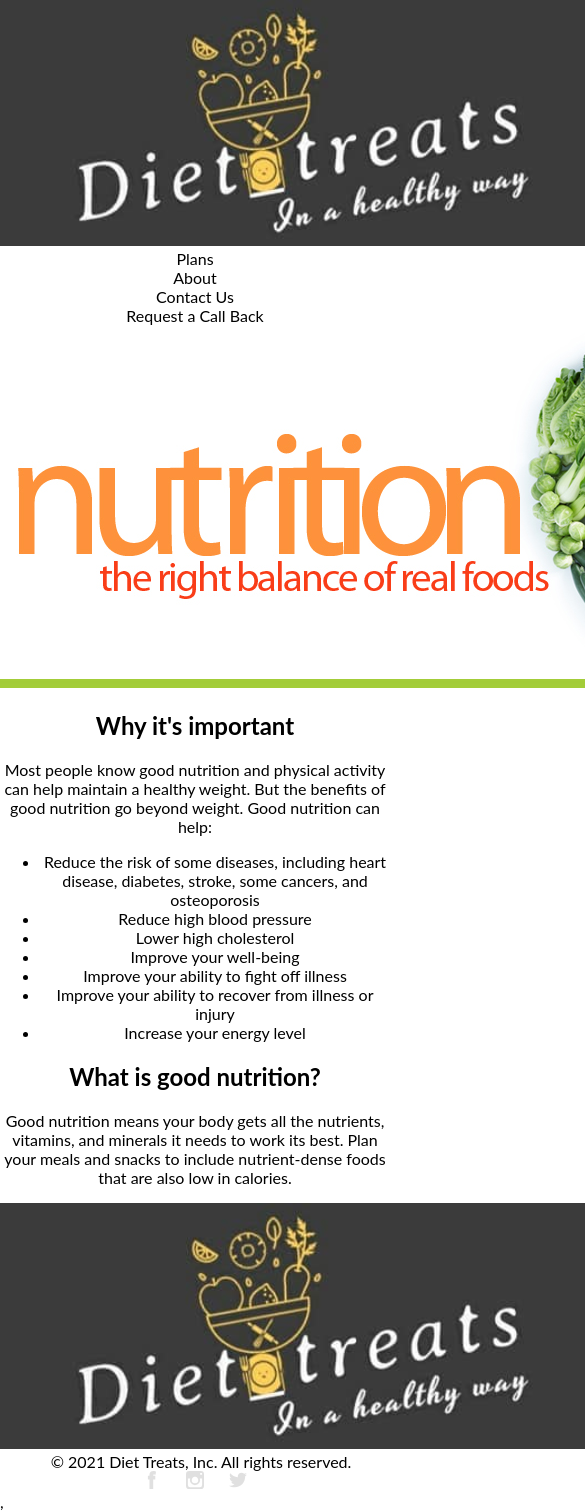
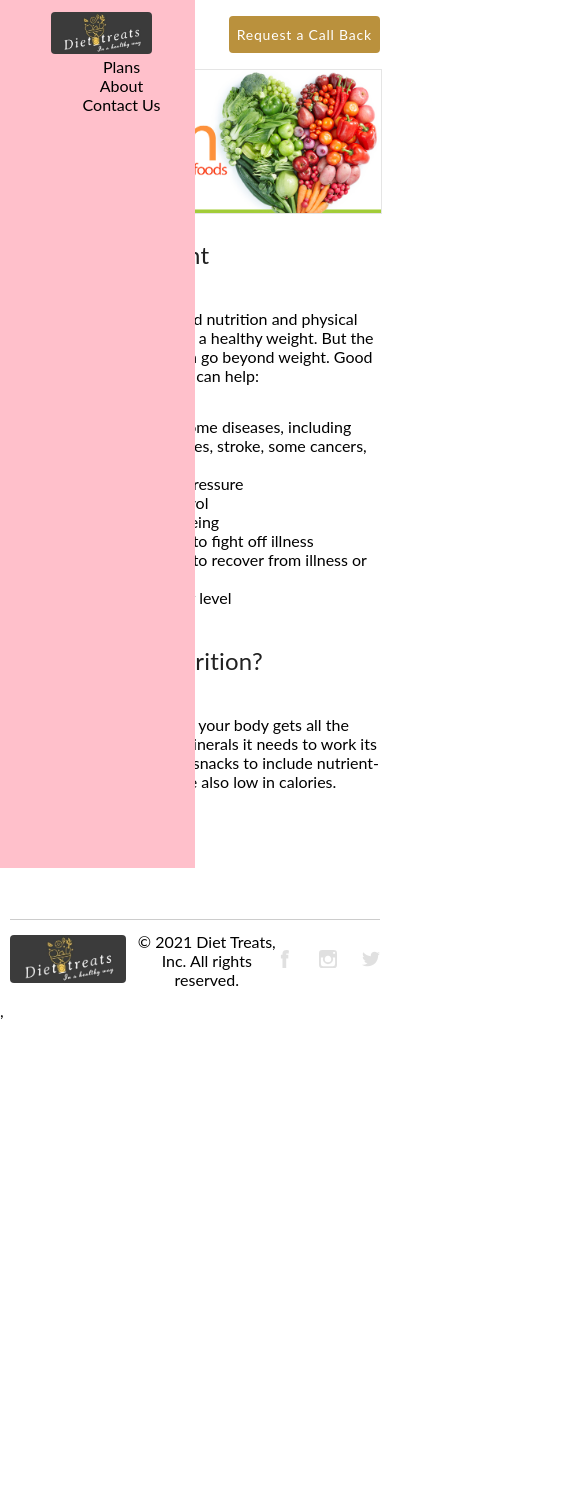
Before and after one commit to Abhiram219/diet-treats, a React (Create React App) app: page / in a window 390 px wide. Shown: the top 1511 px of the page, 585 px wide, since content can reach past the window. After the commit the page ends 1020 px from the top, so only its background shows below. Built offline with nearby package versions, Linux system fonts and the light colour scheme.

Commit message:
Sidebar Added in  mobile Design

```diff
--- a/src/common-components/Footer/app.scss
+++ b/src/common-components/Footer/app.scss
@@ -4,7 +4,43 @@
 .footer{
     // Mobile Styling
     @media screen and (max-width: $screen-width) {
+        &__container {
+            width: calc(100% - 20px);
+            margin: auto;
+            display: flex;
+            justify-content: space-between;
+            align-items: center;
+            background: $white;
+            padding: 12px 0;
+            border-top: 1px solid rgba(0,0,0,0.2);
+            margin-top: 112px;
+        }
 
+        &__subContainer {
+            display: inline-flex;
+            align-items: center;
+        }
+
+        &__logo {
+            img{
+                height: 48px;
+                border-radius: 4px;
+            }
+        }
+
+        &__subContainer {
+            display: flex;
+            align-items: center;
+        }
+
+        &__navLinks{
+            display: inline-flex;
+        }
+
+        &__navItem {
+            // margin-left: 48px;
+            cursor: pointer;
+        }
     }
 
     // Desktop Styling
--- /dev/null
+++ b/src/common-components/Header/SideBar.js
@@ -0,0 +1,38 @@
+import React, { useState } from 'react';
+import { useHistory } from "react-router-dom";
+import {headerMenuItems} from '../constants/JsonData';
+import DietTreatsLogo from '../../assets/images/DietTreatsLogo.png';
+
+import './app.scss';
+
+function SideBar(props) {
+
+  let history = useHistory();
+
+  const [SideBarDispaly, setSideBarDisplay] = useState('block');
+
+  const closeSideBar = () => {
+    setSideBarDisplay('none');
+  }
+
+  return (
+    <div className="sideBar__container mobile-only" style={{display: SideBarDispaly}}>
+
+        <div className="sideBar__logo"  onClick={()=>history.push('/')} ><img src={DietTreatsLogo}/></div>
+
+        <div className="sideBar__menu">
+            {headerMenuItems.map( (item,index) =>
+              <div
+                onClick={()=>{  closeSideBar(); history.push(item.url)}}
+                key={index} className="sideBar__menuItem"
+              >
+                {item.name}
+              </div>
+            )}
+          </div>
+
+    </div>
+  );
+}
+
+export default SideBar;
--- a/src/common-components/Header/app.scss
+++ b/src/common-components/Header/app.scss
@@ -4,7 +4,66 @@
 .header{
     // Mobile Styling
     @media screen and (max-width: $screen-width) {
+        &__container {
+            width: calc(100% - 20px);
+            margin: auto;
+            display: flex;
+            justify-content: space-between;
+            align-items: center;
+            background: #fff;
+            padding: 12px 0;
+        }
 
+
+        &__logo {
+            cursor: pointer;
+            margin-left: 8px;
+            img{
+                height: 42px;
+                border-radius: 4px;
+            }
+        }
+
+        &__subContainer1 {
+            display: inline-flex;
+            align-items: center;
+        }
+
+        &__subContainer2 {
+            display: flex;
+            align-items: center;
+        }
+
+        &__menu{
+            // display: inline-flex;
+            display: none;
+        }
+
+        &__menuItem {
+            margin-left: 48px;
+            cursor: pointer;
+        }
+
+        &__menuItem:hover {
+            color: $primary;
+        }
+
+        &__rcbButton{
+            // height: 40px;
+            background-color: $primary;
+            color: #fff;
+            margin: 0 0 0 48px;
+            font-family: Lato,sans-serif;
+            font-size: 14px;
+            font-stretch: normal;
+            font-style: normal;
+            line-height: 2.7;
+            letter-spacing: .8px;
+            text-align: center;
+            padding: 0 8px ;
+            border-radius: 4px;
+            cursor: pointer;
+        }
     }
 
     // Desktop Styling
@@ -36,7 +95,12 @@
             }
         }
 
-        &__subContainer {
+        &__subContainer1 {
+            display: flex;
+            align-items: center;
+        }
+
+        &__subContainer2 {
             display: flex;
             align-items: center;
         }
@@ -73,3 +137,76 @@
 
     }
 }
+
+
+.sideBar{
+    // Mobile Styling
+    @media screen and (max-width: $screen-width) {
+
+        &__container {
+            margin: auto;
+            display: flex;
+            flex-flow: column;
+            align-items: center;
+            background: #fff;
+            padding: 12px 0;
+            position: absolute;
+            height: 100vh;
+            z-index: 1;
+            width: 50%;
+            background-color: pink;
+        }
+
+
+        &__logo {
+            cursor: pointer;
+            margin-left: 8px;
+            img{
+                height: 42px;
+                border-radius: 4px;
+            }
+        }
+
+        &__subContainer1 {
+            display: inline-flex;
+            align-items: center;
+        }
+
+        &__subContainer2 {
+            display: flex;
+            align-items: center;
+        }
+
+        &__menu{
+            display: flex;
+            flex-flow: column;
+            // display: none;
+        }
+
+        &__menuItem {
+            margin-left: 48px;
+            cursor: pointer;
+        }
+
+        &__menuItem:hover {
+            color: $primary;
+        }
+
+    }
+
+    // Desktop Styling
+    @media screen and (min-width: $screen-width) {
+
+
+    }
+}
+
+
+
+
+.mobile-only{
+     // Mobile Styling
+     @media screen and (min-width: $screen-width) {
+         display: none;
+     }
+}
--- a/src/common-components/Header/index.js
+++ b/src/common-components/Header/index.js
@@ -2,6 +2,8 @@ import React, { useState } from 'react';
 import { useHistory } from "react-router-dom";
 import {headerMenuItems} from '../constants/JsonData';
 import DietTreatsLogo from '../../assets/images/DietTreatsLogo.png';
+import {ReactComponent as HamburgerIcon} from '../../assets/icons/hamburger.svg';
+import SideBar from './SideBar'
 import './app.scss';
 
 function Header(props) {
@@ -9,11 +11,19 @@ function Header(props) {
   let history = useHistory();
 
   return (
-    <div className="header__container">
+    <React.Fragment>
+      <SideBar />
 
-        <div className="header__logo" onClick={()=>history.push('/')} ><img src={DietTreatsLogo}/></div>
+      <div className="header__container">
 
-        <div className="header__subContainer">
+        <div className="header__subContainer1" >
+          <div className="mobile-only" >  <HamburgerIcon /> </div>
+
+          <div className="header__logo" onClick={()=>history.push('/')} ><img src={DietTreatsLogo}/></div>
+        </div>
+
+
+        <div className="header__subContainer2">
           <div className="header__menu">
             {headerMenuItems.map( (item,index) =>
               <div
@@ -30,7 +40,9 @@ function Header(props) {
           </div>
         </div>
 
-    </div>
+      </div>
+    </React.Fragment>
+
   );
 }
 
--- a/src/components/Home/app.scss
+++ b/src/components/Home/app.scss
@@ -4,7 +4,38 @@
 .home{
      // Mobile Styling
      @media screen and (max-width: $screen-width) {
+        &__container {
+            width: calc(100% - 20px);
+            margin: auto;
+        }
 
+        &__banner {
+            width: 100%;
+
+            img{
+                width: 100%;
+                border: 1px solid rgba(0,0,0,0.1);
+            }
+        }
+
+        &__content {
+            display: flex;
+            flex-flow: column;
+            align-items: start;
+
+            h2{
+                font-weight: 400;
+                font-size: 24px;
+                line-height: 36px;
+                letter-spacing: .235294px;
+                color: #212121;
+            }
+
+            li{
+                text-align: left;
+                padding: 4px,0;
+            }
+        }
     }
 
     // Desktop Styling
```
Also changed, not shown: src/app.scss (added), src/assets/icons/hamburger.svg (added), src/index.css (line endings or trailing spaces).
